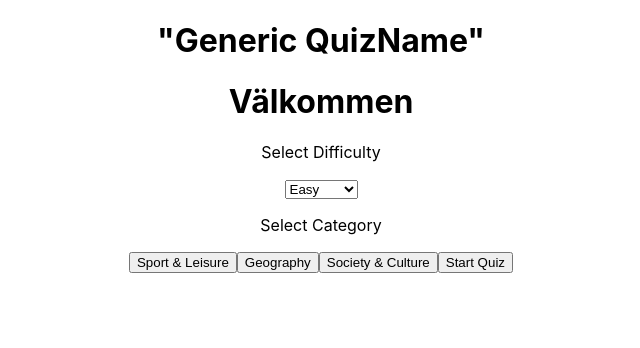
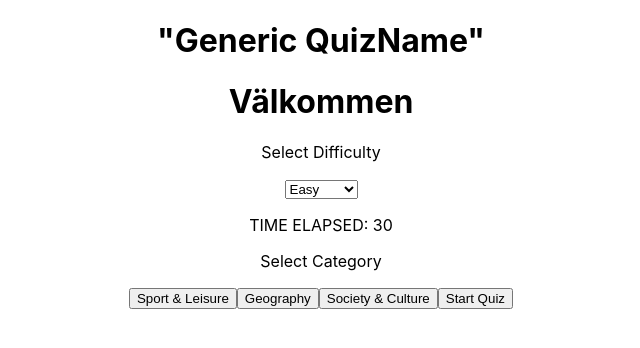
Before and after one commit to AdamAgerling/AdamAgerling-testing_typescript-quiz_app, a React (Create React App) app: page /quiz in a window 1280 px wide. Shown: the top 348 px of the page, without its empty margins (319-959 px from the left). Built offline with nearby package versions, Linux system fonts and the light colour scheme.

Commit message:
Add broken timer, which sorta works.

```diff
--- a/src/components/QuizGame/index.tsx
+++ b/src/components/QuizGame/index.tsx
@@ -1,4 +1,4 @@
-import { useState } from 'react';
+import { useEffect, useState } from 'react';
 import { Question } from '../Question';
 import {
   fetchQuestions,
@@ -8,7 +8,7 @@ import {
 } from '../TriviaFetch';
 import { difficultyOptions, categoryOptions } from '../constants';
 import { Button } from '../Button';
-import { Time, TOTAL_QUESTIONS, difficultyPoints } from '../../config';
+import { TIME, TOTAL_QUESTIONS, DIFFICULTY_POINTS } from '../../config';
 
 export type AnswerProps = {
   question: string;
@@ -28,47 +28,29 @@ export const QuizGame = () => {
   const [difficulty, setDifficulty] = useState<string>('');
   const [categories, setCategory] = useState<string>();
   const [totalPoints, setTotalPoints] = useState<number>(0);
+  const [timer, setTimer] = useState<number>(TIME);
+  const [activeTime, setActiveTime] = useState<boolean>(false);
 
   const shuffledCategoryOptions = categoryOptions.sort(
     () => Math.random() - 0.5
   );
 
-  const Timer = () => {
-    let elapsedTime = 0;
-    const interval = setInterval(() => {
-      if (elapsedTime === Time) {
-        clearInterval(interval);
+  useEffect(() => {
+    if (activeTime) {
+      const elapsedTime: number = 0;
+      if (timer > elapsedTime) {
+        setTimeout(() => {
+          setTimer(timer - 1);
+        }, 1000);
       }
-      if (userAnswers[number]?.correct) {
-        let points: number = 0;
-        switch (userAnswers[number].questionDifficulty) {
-          case 'easy':
-            points = difficultyPoints.easy;
-            break;
-          case 'medium':
-            points = difficultyPoints.medium;
-            break;
-          case 'hard':
-            points = difficultyPoints.hard;
-            break;
-        }
-        console.log(elapsedTime, 'IRON FORGE');
-        setTotalPoints(totalPoints + (Time - elapsedTime) * points);
-        clearInterval(interval);
-      }
-      if (userAnswers[number]?.correct === false) {
-        clearInterval(interval);
-      }
-      console.log(elapsedTime);
-      elapsedTime++;
-    }, 1000);
-    return;
-  };
+    }
+  }, [activeTime, timer]);
 
   const startQuiz = async () => {
     setLoading(true);
     setGameOver(false);
-
+    setNumber(0);
+    setActiveTime(true);
     if (!difficulty) {
       setDifficulty('easy');
     }
@@ -76,21 +58,19 @@ export const QuizGame = () => {
       categories as Categories,
       (difficulty || 'easy') as Difficulty
     );
-    Timer();
 
     setQuestions(newQuestions);
     setScore(0);
     setUserAnswers([]);
-
     setLoading(false);
   };
   console.log(totalPoints);
+
   const checkAnswer = (e: React.MouseEvent<HTMLButtonElement>) => {
     if (!gameOver) {
       const answer = e.currentTarget.value;
-
       const correct = questions[0].correctAnswer === answer;
-
+      setActiveTime(false);
       if (correct) {
         setScore((prev) => prev + 1);
         setCategory('');
@@ -110,14 +90,14 @@ export const QuizGame = () => {
 
   const nextQuestion = async () => {
     setNumber((prev) => prev + 1);
-
+    setActiveTime(true);
+    setTimer(TIME);
     const newQuestions = await fetchQuestions(
       categories as Categories,
       difficulty as Difficulty
     );
-    Timer();
+
     setQuestions(newQuestions);
-
     if (number === TOTAL_QUESTIONS) {
       setGameOver(true);
     } else {
@@ -140,6 +120,7 @@ export const QuizGame = () => {
           </select>
         </>
       )}
+      <p>TIME ELAPSED: {timer}</p>
 
       {!categories && (
         <>
@@ -160,6 +141,7 @@ export const QuizGame = () => {
 
       {!gameOver ? <p>Score: {score}</p> : null}
       {loading && <p>The Api is Loading... or its down for now.</p>}
+
       {!loading && !gameOver && (
         <Question
           questionNumber={number + 1}
--- a/src/config.ts
+++ b/src/config.ts
@@ -1,3 +1,39 @@
-export const Time: number = 30;
-export const difficultyPoints = { easy: 1, medium: 3, hard: 5 };
+export const TIME: number = 30;
+export const DIFFICULTY_POINTS = { easy: 1, medium: 3, hard: 5 };
 export const TOTAL_QUESTIONS: number = 9;
+
+// TODO
+// KOLLA CLEAR INTERVALSKITEN. GOOGLE IT BITCH.
+
+// const Timer = () => {
+//   const interval = setInterval(() => {
+//     if (timer === TIME) {
+//       clearInterval(interval);
+//       setTimer(0);
+//     }
+//     if (correctAnswer?.correct) {
+//       let points: number = 0;
+//       switch (correctAnswer.difficulty) {
+//         case 'easy':
+//           points = DIFFICULTY_POINTS.easy;
+//           break;
+//         case 'medium':
+//           points = DIFFICULTY_POINTS.medium;
+//           break;
+//         case 'hard':
+//           points = DIFFICULTY_POINTS.hard;
+//           break;
+//       }
+//       console.log(timer, 'if');
+//       setTotalPoints(totalPoints + (TIME - timer) * points);
+//       clearInterval(interval);
+//       setTimer(0);
+//     }
+//     if (correctAnswer?.correct === false) {
+//       clearInterval(interval);
+//       setTimer(0);
+//     }
+//     setTimer(timer + 1);
+//     console.log(timer);
+//   }, 1000);
+// };
```
